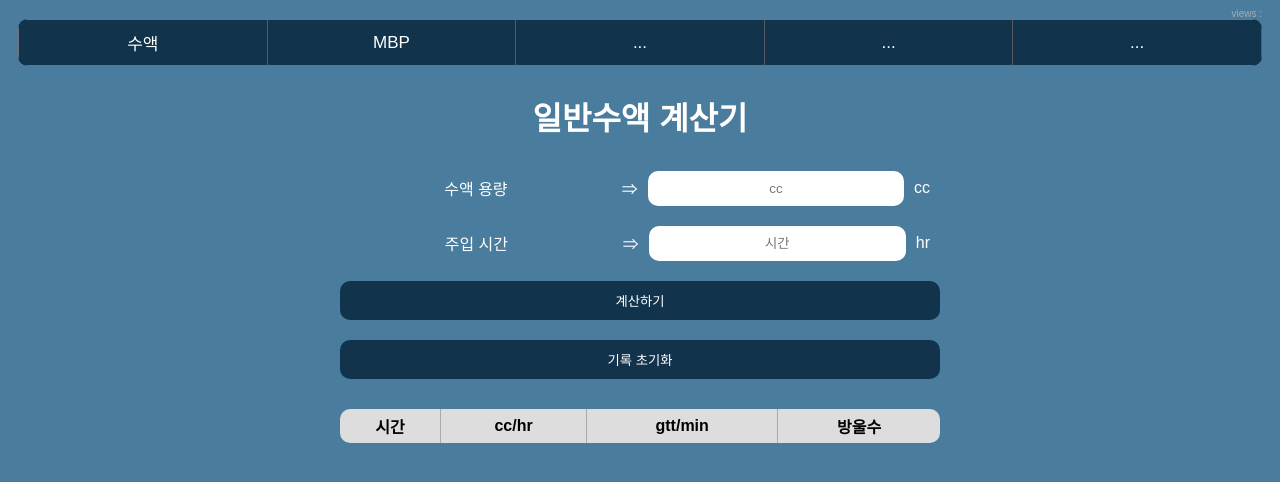
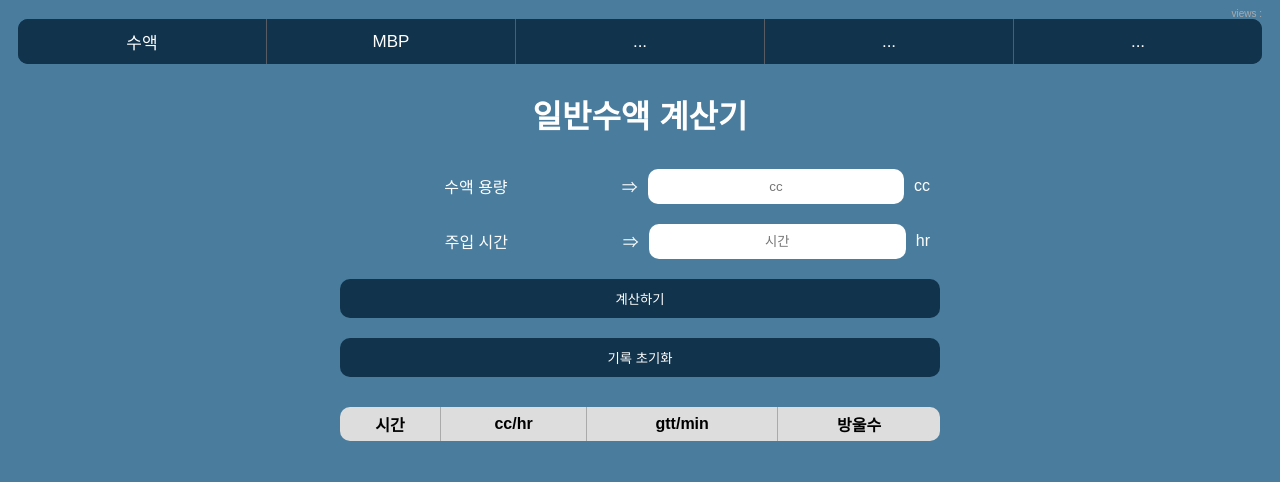
Before and after one commit to hsjin500/MBP_calculator, a website: page index.html in a window 1280 px wide. Drawn offline with Linux system fonts and the light colour scheme; no server answers.

Commit message:
fix : 버튼 주변 테두리 수정

```diff
--- a/css/index.css
+++ b/css/index.css
@@ -195,3 +195,19 @@ table thead tr:first-child th {
     font-size: 10px;    /* 글자 크기를 10px로 설정합니다. */
     color: #aaa;        /* 글자 색상을 #aaa로 설정합니다. */
 }
+
+/* .tab 내부의 모든 버튼에 적용될 스타일 */
+.tab .tablinks {
+    border-top: none;
+    border-bottom: none;
+}
+
+/* .tab 내부의 첫 번째 버튼에 적용될 스타일 */
+.tab .tablinks:first-child {
+border-left: none;
+}
+
+/* .tab 내부의 마지막 버튼에 적용될 스타일 */
+.tab .tablinks:last-child {
+border-right: none;
+}
```
